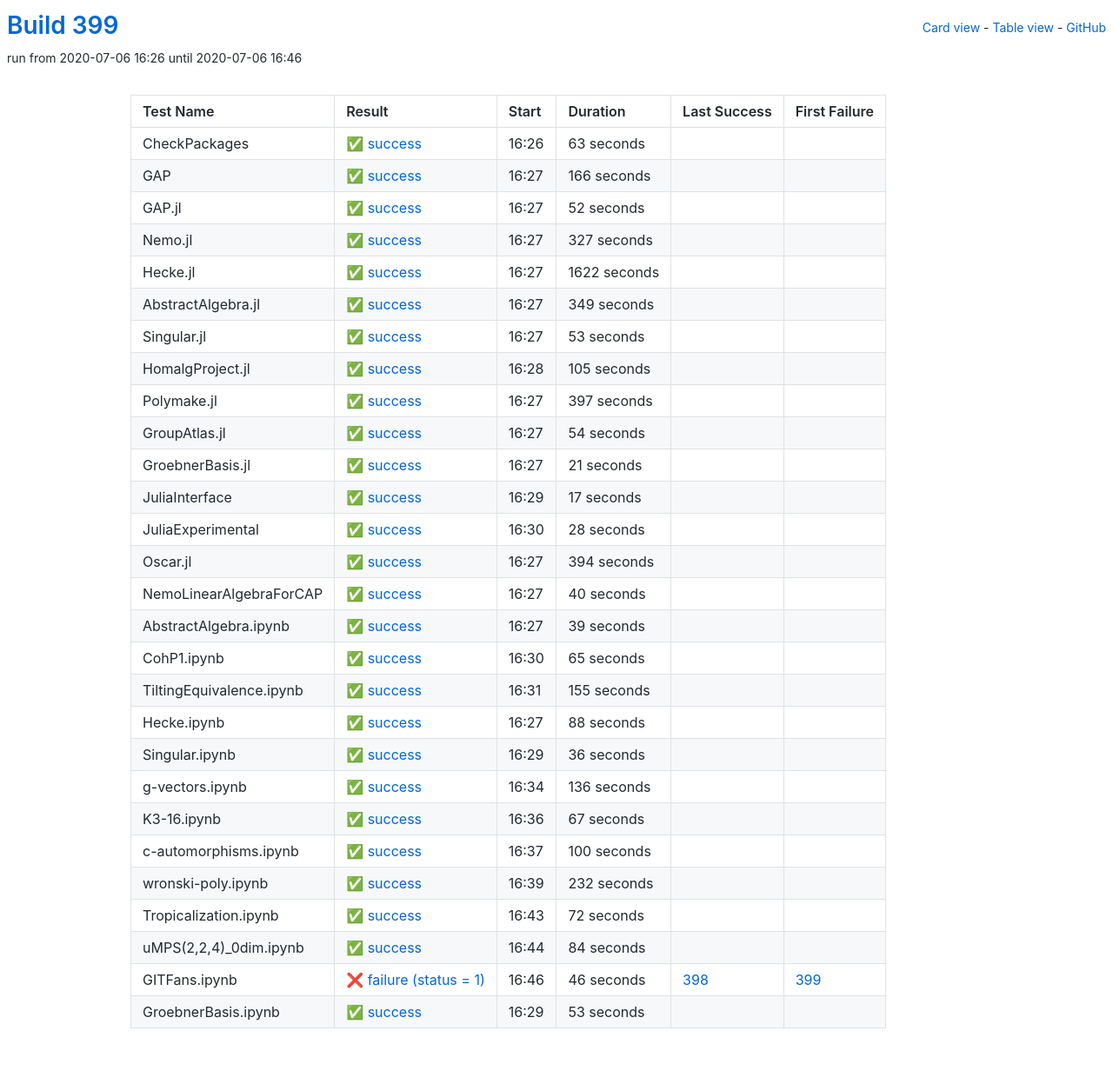
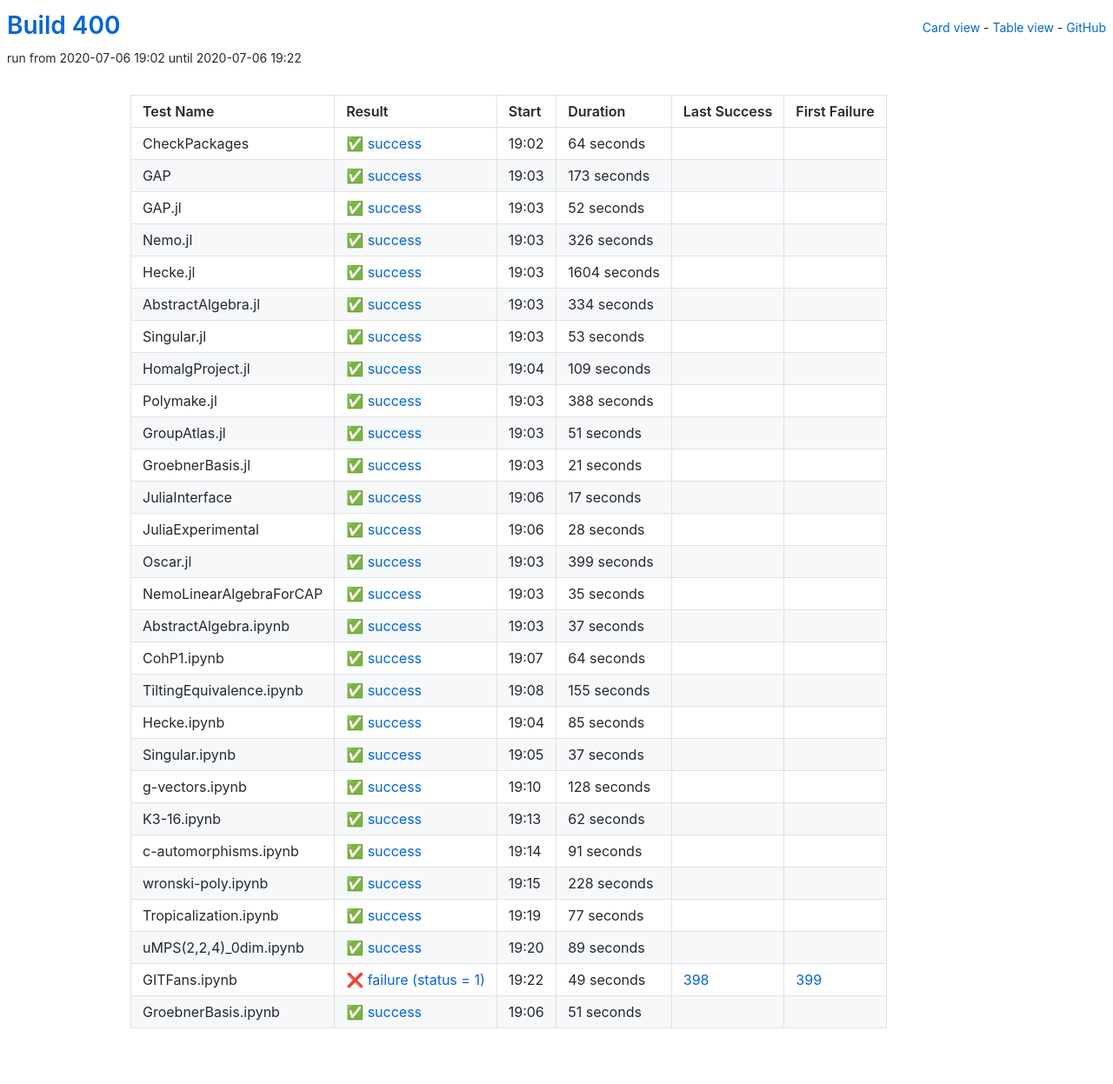
Before and after one commit to oscar-system/oscar-ci-status-stable, a Jekyll site: the page built from table.html, in a window 1280 px wide. Shown: the whole page at 87% size. Built offline with Jekyll 4.4.1, drawn with Linux system fonts in a browser that asks for light colours.

Commit message:
Build #400

```diff
--- a/_data/ci.yml
+++ b/_data/ci.yml
@@ -1,6 +1,6 @@
 ---
-build: 399
-build_url: https://oscarci.mathematik.uni-kl.de/job/oscar-stable/399/
+build: 400
+build_url: https://oscarci.mathematik.uni-kl.de/job/oscar-stable/400/
 job: oscar-stable
 organization: oscar-system
 repo: oscar-ci-status-stable
@@ -8,32 +8,32 @@ repourl: https://github.com/oscar-system/oscar-ci-status-stable
 tests:
 - name: CheckPackages
   id: checkpackages
-  log: https://oscarci.mathematik.uni-kl.de/job/oscar-stable/399/artifact/logs/build-399/CheckPackages.log
-  start: 2020-07-06 16:26
+  log: https://oscarci.mathematik.uni-kl.de/job/oscar-stable/400/artifact/logs/build-400/CheckPackages.log
+  start: 2020-07-06 19:02
   success: true
   exitcode: 0
   status: success
-  duration: 63
+  duration: 64
   last_success: false
   last_success_url:
   first_failure: false
   first_failure_url:
 - name: GAP
   id: gap
-  log: https://oscarci.mathematik.uni-kl.de/job/oscar-stable/399/artifact/logs/build-399/GAP.log
-  start: 2020-07-06 16:27
+  log: https://oscarci.mathematik.uni-kl.de/job/oscar-stable/400/artifact/logs/build-400/GAP.log
+  start: 2020-07-06 19:03
   success: true
   exitcode: 0
   status: success
-  duration: 166
+  duration: 173
   last_success: false
   last_success_url:
   first_failure: false
   first_failure_url:
 - name: GAP.jl
   id: gap-jl
-  log: https://oscarci.mathematik.uni-kl.de/job/oscar-stable/399/artifact/logs/build-399/GAP.jl.log
-  start: 2020-07-06 16:27
+  log: https://oscarci.mathematik.uni-kl.de/job/oscar-stable/400/artifact/logs/build-400/GAP.jl.log
+  start: 2020-07-06 19:03
   success: true
   exitcode: 0
   status: success
@@ -44,44 +44,44 @@ tests:
   first_failure_url:
 - name: Nemo.jl
   id: nemo-jl
-  log: https://oscarci.mathematik.uni-kl.de/job/oscar-stable/399/artifact/logs/build-399/Nemo.jl.log
-  start: 2020-07-06 16:27
+  log: https://oscarci.mathematik.uni-kl.de/job/oscar-stable/400/artifact/logs/build-400/Nemo.jl.log
+  start: 2020-07-06 19:03
   success: true
   exitcode: 0
   status: success
-  duration: 327
+  duration: 326
   last_success: false
   last_success_url:
   first_failure: false
   first_failure_url:
 - name: Hecke.jl
   id: hecke-jl
-  log: https://oscarci.mathematik.uni-kl.de/job/oscar-stable/399/artifact/logs/build-399/Hecke.jl.log
-  start: 2020-07-06 16:27
+  log: https://oscarci.mathematik.uni-kl.de/job/oscar-stable/400/artifact/logs/build-400/Hecke.jl.log
+  start: 2020-07-06 19:03
   success: true
   exitcode: 0
   status: success
-  duration: 1622
+  duration: 1604
   last_success: false
   last_success_url:
   first_failure: false
   first_failure_url:
 - name: AbstractAlgebra.jl
   id: abstractalgebra-jl
-  log: https://oscarci.mathematik.uni-kl.de/job/oscar-stable/399/artifact/logs/build-399/AbstractAlgebra.jl.log
-  start: 2020-07-06 16:27
+  log: https://oscarci.mathematik.uni-kl.de/job/oscar-stable/400/artifact/logs/build-400/AbstractAlgebra.jl.log
+  start: 2020-07-06 19:03
   success: true
   exitcode: 0
   status: success
-  duration: 349
+  duration: 334
   last_success: false
   last_success_url:
   first_failure: false
   first_failure_url:
 - name: Singular.jl
   id: singular-jl
-  log: https://oscarci.mathematik.uni-kl.de/job/oscar-stable/399/artifact/logs/build-399/Singular.jl.log
-  start: 2020-07-06 16:27
+  log: https://oscarci.mathematik.uni-kl.de/job/oscar-stable/400/artifact/logs/build-400/Singular.jl.log
+  start: 2020-07-06 19:03
   success: true
   exitcode: 0
   status: success
@@ -92,44 +92,44 @@ tests:
   first_failure_url:
 - name: HomalgProject.jl
   id: homalgproject-jl
-  log: https://oscarci.mathematik.uni-kl.de/job/oscar-stable/399/artifact/logs/build-399/HomalgProject.jl.log
-  start: 2020-07-06 16:28
+  log: https://oscarci.mathematik.uni-kl.de/job/oscar-stable/400/artifact/logs/build-400/HomalgProject.jl.log
+  start: 2020-07-06 19:04
   success: true
   exitcode: 0
   status: success
-  duration: 105
+  duration: 109
   last_success: false
   last_success_url:
   first_failure: false
   first_failure_url:
 - name: Polymake.jl
   id: polymake-jl
-  log: https://oscarci.mathematik.uni-kl.de/job/oscar-stable/399/artifact/logs/build-399/Polymake.jl.log
-  start: 2020-07-06 16:27
+  log: https://oscarci.mathematik.uni-kl.de/job/oscar-stable/400/artifact/logs/build-400/Polymake.jl.log
+  start: 2020-07-06 19:03
   success: true
   exitcode: 0
   status: success
-  duration: 397
+  duration: 388
   last_success: false
   last_success_url:
   first_failure: false
   first_failure_url:
 - name: GroupAtlas.jl
   id: groupatlas-jl
-  log: https://oscarci.mathematik.uni-kl.de/job/oscar-stable/399/artifact/logs/build-399/GroupAtlas.jl.log
-  start: 2020-07-06 16:27
+  log: https://oscarci.mathematik.uni-kl.de/job/oscar-stable/400/artifact/logs/build-400/GroupAtlas.jl.log
+  start: 2020-07-06 19:03
   success: true
   exitcode: 0
   status: success
-  duration: 54
+  duration: 51
   last_success: false
   last_success_url:
   first_failure: false
   first_failure_url:
 - name: GroebnerBasis.jl
   id: groebnerbasis-jl
-  log: https://oscarci.mathematik.uni-kl.de/job/oscar-stable/399/artifact/logs/build-399/GroebnerBasis.jl.log
-  start: 2020-07-06 16:27
+  log: https://oscarci.mathematik.uni-kl.de/job/oscar-stable/400/artifact/logs/build-400/GroebnerBasis.jl.log
+  start: 2020-07-06 19:03
   success: true
   exitcode: 0
   status: success
@@ -140,8 +140,8 @@ tests:
   first_failure_url:
 - name: JuliaInterface
   id: juliainterface
-  log: https://oscarci.mathematik.uni-kl.de/job/oscar-stable/399/artifact/logs/build-399/JuliaInterface.log
-  start: 2020-07-06 16:29
+  log: https://oscarci.mathematik.uni-kl.de/job/oscar-stable/400/artifact/logs/build-400/JuliaInterface.log
+  start: 2020-07-06 19:06
   success: true
   exitcode: 0
   status: success
@@ -152,8 +152,8 @@ tests:
   first_failure_url:
 - name: JuliaExperimental
   id: juliaexperimental
-  log: https://oscarci.mathematik.uni-kl.de/job/oscar-stable/399/artifact/logs/build-399/JuliaExperimental.log
-  start: 2020-07-06 16:30
+  log: https://oscarci.mathematik.uni-kl.de/job/oscar-stable/400/artifact/logs/build-400/JuliaExperimental.log
+  start: 2020-07-06 19:06
   success: true
   exitcode: 0
   status: success
@@ -164,56 +164,56 @@ tests:
   first_failure_url:
 - name: Oscar.jl
   id: oscar-jl
-  log: https://oscarci.mathematik.uni-kl.de/job/oscar-stable/399/artifact/logs/build-399/Oscar.jl.log
-  start: 2020-07-06 16:27
+  log: https://oscarci.mathematik.uni-kl.de/job/oscar-stable/400/artifact/logs/build-400/Oscar.jl.log
+  start: 2020-07-06 19:03
   success: true
   exitcode: 0
   status: success
-  duration: 394
+  duration: 399
   last_success: false
   last_success_url:
   first_failure: false
   first_failure_url:
 - name: NemoLinearAlgebraForCAP
   id: nemolinearalgebraforcap
-  log: https://oscarci.mathematik.uni-kl.de/job/oscar-stable/399/artifact/logs/build-399/NemoLinearAlgebraForCAP.log
-  start: 2020-07-06 16:27
+  log: https://oscarci.mathematik.uni-kl.de/job/oscar-stable/400/artifact/logs/build-400/NemoLinearAlgebraForCAP.log
+  start: 2020-07-06 19:03
   success: true
   exitcode: 0
   status: success
-  duration: 40
+  duration: 35
   last_success: false
   last_success_url:
   first_failure: false
   first_failure_url:
 - name: AbstractAlgebra.ipynb
   id: abstractalgebra-ipynb
-  log: https://oscarci.mathematik.uni-kl.de/job/oscar-stable/399/artifact/logs/build-399/AbstractAlgebra.ipynb.log
-  start: 2020-07-06 16:27
+  log: https://oscarci.mathematik.uni-kl.de/job/oscar-stable/400/artifact/logs/build-400/AbstractAlgebra.ipynb.log
+  start: 2020-07-06 19:03
   success: true
   exitcode: 0
   status: success
-  duration: 39
+  duration: 37
   last_success: false
   last_success_url:
   first_failure: false
   first_failure_url:
 - name: CohP1.ipynb
   id: cohp1-ipynb
-  log: https://oscarci.mathematik.uni-kl.de/job/oscar-stable/399/artifact/logs/build-399/CohP1.ipynb.log
-  start: 2020-07-06 16:30
+  log: https://oscarci.mathematik.uni-kl.de/job/oscar-stable/400/artifact/logs/build-400/CohP1.ipynb.log
+  start: 2020-07-06 19:07
   success: true
   exitcode: 0
   status: success
-  duration: 65
+  duration: 64
   last_success: false
   last_success_url:
   first_failure: false
   first_failure_url:
 - name: TiltingEquivalence.ipynb
   id: tiltingequivalence-ipynb
-  log: https://oscarci.mathematik.uni-kl.de/job/oscar-stable/399/artifact/logs/build-399/TiltingEquivalence.ipynb.log
-  start: 2020-07-06 16:31
+  log: https://oscarci.mathematik.uni-kl.de/job/oscar-stable/400/artifact/logs/build-400/TiltingEquivalence.ipynb.log
+  start: 2020-07-06 19:08
   success: true
   exitcode: 0
   status: success
@@ -224,120 +224,120 @@ tests:
   first_failure_url:
 - name: Hecke.ipynb
   id: hecke-ipynb
-  log: https://oscarci.mathematik.uni-kl.de/job/oscar-stable/399/artifact/logs/build-399/Hecke.ipynb.log
-  start: 2020-07-06 16:27
+  log: https://oscarci.mathematik.uni-kl.de/job/oscar-stable/400/artifact/logs/build-400/Hecke.ipynb.log
+  start: 2020-07-06 19:04
   success: true
   exitcode: 0
   status: success
-  duration: 88
+  duration: 85
   last_success: false
   last_success_url:
   first_failure: false
   first_failure_url:
 - name: Singular.ipynb
   id: singular-ipynb
-  log: https://oscarci.mathematik.uni-kl.de/job/oscar-stable/399/artifact/logs/build-399/Singular.ipynb.log
-  start: 2020-07-06 16:29
+  log: https://oscarci.mathematik.uni-kl.de/job/oscar-stable/400/artifact/logs/build-400/Singular.ipynb.log
+  start: 2020-07-06 19:05
   success: true
   exitcode: 0
   status: success
-  duration: 36
+  duration: 37
   last_success: false
   last_success_url:
   first_failure: false
   first_failure_url:
 - name: g-vectors.ipynb
   id: g-vectors-ipynb
-  log: https://oscarci.mathematik.uni-kl.de/job/oscar-stable/399/artifact/logs/build-399/g-vectors.ipynb.log
-  start: 2020-07-06 16:34
+  log: https://oscarci.mathematik.uni-kl.de/job/oscar-stable/400/artifact/logs/build-400/g-vectors.ipynb.log
+  start: 2020-07-06 19:10
   success: true
   exitcode: 0
   status: success
-  duration: 136
+  duration: 128
   last_success: false
   last_success_url:
   first_failure: false
   first_failure_url:
 - name: K3-16.ipynb
   id: k3-16-ipynb
-  log: https://oscarci.mathematik.uni-kl.de/job/oscar-stable/399/artifact/logs/build-399/K3-16.ipynb.log
-  start: 2020-07-06 16:36
+  log: https://oscarci.mathematik.uni-kl.de/job/oscar-stable/400/artifact/logs/build-400/K3-16.ipynb.log
+  start: 2020-07-06 19:13
   success: true
   exitcode: 0
   status: success
-  duration: 67
+  duration: 62
   last_success: false
   last_success_url:
   first_failure: false
   first_failure_url:
 - name: c-automorphisms.ipynb
   id: c-automorphisms-ipynb
-  log: https://oscarci.mathematik.uni-kl.de/job/oscar-stable/399/artifact/logs/build-399/c-automorphisms.ipynb.log
-  start: 2020-07-06 16:37
+  log: https://oscarci.mathematik.uni-kl.de/job/oscar-stable/400/artifact/logs/build-400/c-automorphisms.ipynb.log
+  start: 2020-07-06 19:14
   success: true
   exitcode: 0
   status: success
-  duration: 100
+  duration: 91
   last_success: false
   last_success_url:
   first_failure: false
   first_failure_url:
 - name: wronski-poly.ipynb
   id: wronski-poly-ipynb
-  log: https://oscarci.mathematik.uni-kl.de/job/oscar-stable/399/artifact/logs/build-399/wronski-poly.ipynb.log
-  start: 2020-07-06 16:39
+  log: https://oscarci.mathematik.uni-kl.de/job/oscar-stable/400/artifact/logs/build-400/wronski-poly.ipynb.log
+  start: 2020-07-06 19:15
   success: true
   exitcode: 0
   status: success
-  duration: 232
+  duration: 228
   last_success: false
   last_success_url:
   first_failure: false
   first_failure_url:
 - name: Tropicalization.ipynb
   id: tropicalization-ipynb
-  log: https://oscarci.mathematik.uni-kl.de/job/oscar-stable/399/artifact/logs/build-399/Tropicalization.ipynb.log
-  start: 2020-07-06 16:43
+  log: https://oscarci.mathematik.uni-kl.de/job/oscar-stable/400/artifact/logs/build-400/Tropicalization.ipynb.log
+  start: 2020-07-06 19:19
   success: true
   exitcode: 0
   status: success
-  duration: 72
+  duration: 77
   last_success: false
   last_success_url:
   first_failure: false
   first_failure_url:
 - name: uMPS(2,2,4)_0dim.ipynb
   id: umps-2-2-4-0dim-ipynb
-  log: https://oscarci.mathematik.uni-kl.de/job/oscar-stable/399/artifact/logs/build-399/uMPS-2-2-4-_0dim.ipynb.log
-  start: 2020-07-06 16:44
+  log: https://oscarci.mathematik.uni-kl.de/job/oscar-stable/400/artifact/logs/build-400/uMPS-2-2-4-_0dim.ipynb.log
+  start: 2020-07-06 19:20
   success: true
   exitcode: 0
   status: success
-  duration: 84
+  duration: 89
   last_success: false
   last_success_url:
   first_failure: false
   first_failure_url:
 - name: GITFans.ipynb
   id: gitfans-ipynb
-  log: https://oscarci.mathematik.uni-kl.de/job/oscar-stable/399/artifact/logs/build-399/GITFans.ipynb.log
-  start: 2020-07-06 16:46
+  log: https://oscarci.mathematik.uni-kl.de/job/oscar-stable/400/artifact/logs/build-400/GITFans.ipynb.log
+  start: 2020-07-06 19:22
   success: false
   exitcode: 1
   status: failure
-  duration: 46
+  duration: 49
   last_success: 398
   last_success_url: https://oscarci.mathematik.uni-kl.de/job/oscar-stable/398/
   first_failure: 399
   first_failure_url: https://oscarci.mathematik.uni-kl.de/job/oscar-stable/399/
 - name: GroebnerBasis.ipynb
   id: groebnerbasis-ipynb
-  log: https://oscarci.mathematik.uni-kl.de/job/oscar-stable/399/artifact/logs/build-399/GroebnerBasis.ipynb.log
-  start: 2020-07-06 16:29
+  log: https://oscarci.mathematik.uni-kl.de/job/oscar-stable/400/artifact/logs/build-400/GroebnerBasis.ipynb.log
+  start: 2020-07-06 19:06
   success: true
   exitcode: 0
   status: success
-  duration: 53
+  duration: 51
   last_success: false
   last_success_url:
   first_failure: false
```
Also changed, not shown: README.md.
